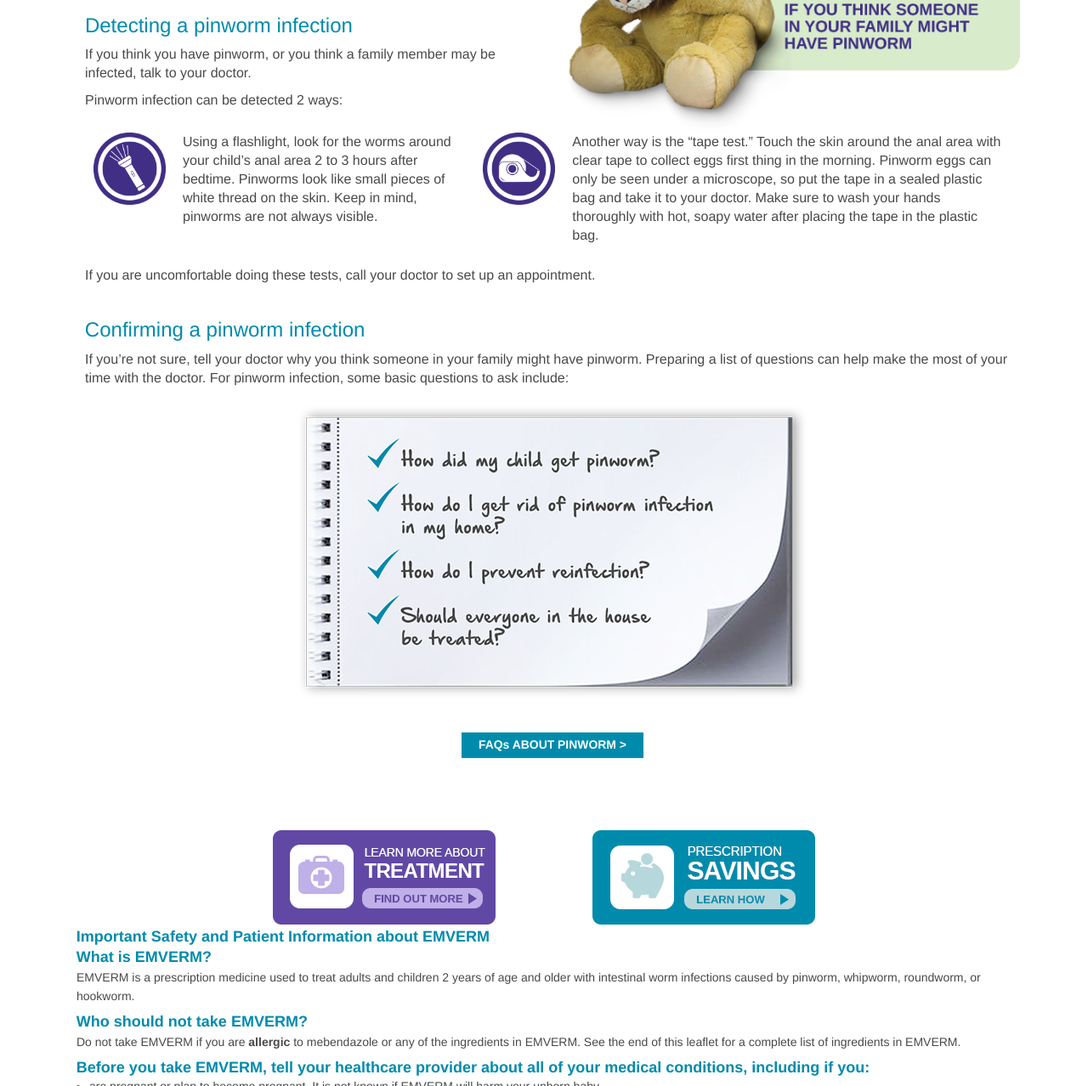
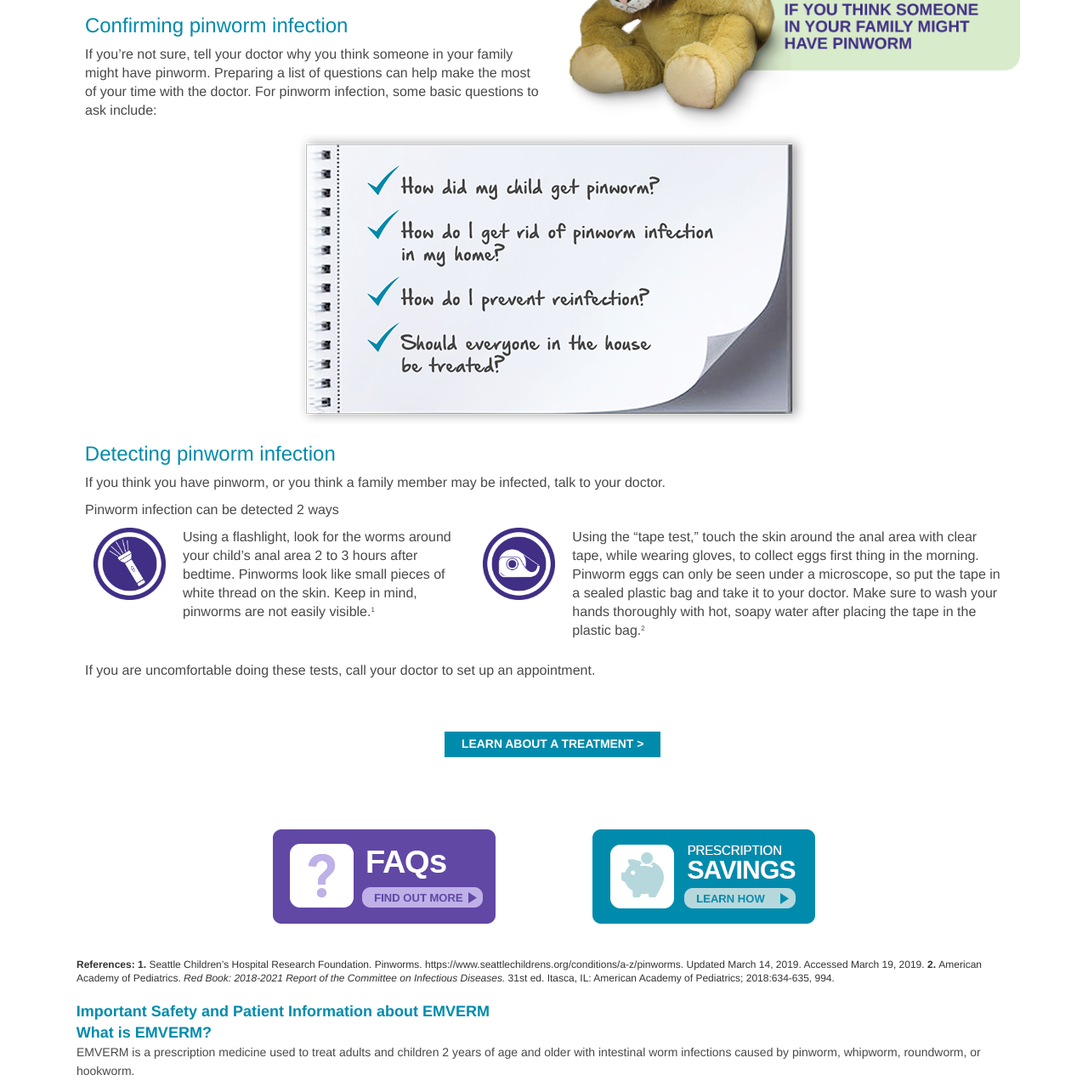
Before and after one commit to devmintextech/emverm, a website: page diagnosis/index.html in a window 1280 px wide. Shown: the part 308-1586 px from the top of the page at 85% size. Drawn offline with nearby package versions, Linux system fonts and the light colour scheme.

Commit message:
1.3 - Diagnosis
Finished Diagnosis.
CTA 3 Image needed

```diff
--- a/diagnosis/index.html
+++ b/diagnosis/index.html
@@ -1,9 +1,9 @@
 <!DOCTYPE html>
 <html lang="en">
 <head>
-    <title>Talking to Your Doctor About Pinworm Infection</title>
+    <title>EMVERM® (mebendazole)—Talk To Your Doctor </title>
     <meta name="description"
-          content="Talk to your doctor about pinworm infection, a highly contagious infection that is more common than head lice, which occurs most often in school-aged children in the United States.">
+          content="Contact your doctor if you think someone in your family has pinworm infection.">
     <meta name="keywords"
           content="Pinworm, pinworm infection, talk to your doctor, appointment, tests to diagnose, tape test, family members, caregivers, diagnosis, list of questions, symptoms, what to expect">
     <meta name="viewport" content="width=device-width, initial-scale=1">
@@ -82,7 +82,7 @@ height="0" width="0" style="display:none;visibility:hidden"></iframe></noscript>
                                 class="caret"></span></a>
                         <ul class="dropdown-menu">
                             <li><a href="/what-are-pinworms" title="What Are Pinworms?">What Are Pinworms?</a></li>
-                            <li><a href="/is-pinworm-contagious" title="Pinworm Infection">Pinworm Infection</a></li>
+                            <li><a href="/pinworm-infection" title="Pinworm Infection">Pinworm Infection</a></li>
                             <li><a href="/pinworm-symptoms" title="Common symptoms">Pinworm Symptoms</a></li>
                             <li><a href="/diagnosis" title="Talk to your doctor">Talk To Your Doctor</a></li>
                         </ul>
@@ -137,48 +137,41 @@ height="0" width="0" style="display:none;visibility:hidden"></iframe></noscript>
             <div class="row" style="margin-top: -70px;">
                 <div class="col-md-12">
                     <div class="col-md-6">
-                        <h1 class="headline">Contact your doctor TODAY</h1>
-                        <h2>Detecting a pinworm infection</h2>
-                        <p>If you think you have pinworm, or you think a family member may be infected, talk to your
-                            doctor.</p>
-                        <p>Pinworm infection can be detected 2 ways:</p>
+                        <h1 class="headline">Contact your doctor today</h1>
+                        <h2>Confirming pinworm infection</h2>
+                        <p>If you’re not sure, tell your doctor why you think someone in your family might have pinworm. Preparing a list of questions can help make the most of your time with the doctor. For pinworm infection, some basic questions to ask include:</p>
                     </div>
                     <div class="col-md-6">
                         <img src="../images/Call-outs/Lion_2.png" alt="Talk to your doctor"
                              class="img-responsive desktop-img-only">
                     </div>
                     <div class="col-md-12">
+                        <div class="mobile-img-only">
+                            <img src="../images/Call-outs/Lion_2.png" alt="Talk to your doctor" class="img-responsive">
+                        </div>
+                        <img src="../images/notebook.png" alt="Questions about pinworm" class="img-responsive center">
+
+                        <h2>Detecting pinworm infection</h2>
+                        <p>If you think you have pinworm, or you think a family member may be infected, talk to your doctor.</p>
+                        <p>Pinworm infection can be detected 2 ways</p>
                         <div class="col-md-5">
                             <ul id="diagnosis" style="list-style-type: none;">
-                                <li class="flashlight">Using a flashlight, look for the worms around your child’s anal area 2
-                                    to 3 hours after bedtime. Pinworms look like small pieces of white thread on the
-                                    skin. Keep in mind, pinworms are not always visible.
+                                <li class="flashlight">Using a flashlight, look for the worms around your child’s anal area 2 to 3 hours after bedtime. Pinworms look like small pieces of white thread on the skin. Keep in mind, pinworms are not easily visible.<sup>1</sup>
                                 </li>
                             </ul>
                         </div>
                         <div class="col-md-7">
                             <ul id="diagnosis" style="list-style-type: none;">
-                                <li class="tape">Another way is the “tape test.” Touch the skin around the anal area with
-                                    clear tape to collect eggs first thing in the morning. Pinworm eggs can only be seen
-                                    under a microscope, so put the tape in a sealed plastic bag and take it to your
-                                    doctor. Make sure to wash your hands thoroughly with hot, soapy water after placing
-                                    the tape in the plastic bag.
+                                <li class="tape">Using the “tape test,” touch the skin around the anal area with clear tape, while wearing gloves, to collect eggs first thing in the morning. Pinworm eggs can only be seen under a microscope, so put the tape in a sealed plastic bag and take it to your doctor. Make sure to wash your hands thoroughly with hot, soapy water after placing the tape in the plastic bag.<sup>2</sup>
                                 </li>
                             </ul>
                         </div>
                         <p>If you are uncomfortable doing these tests, call your doctor to set up an appointment.</p>
                         <br>
-                        <div class="mobile-img-only">
-                            <img src="../images/Call-outs/Lion_2.png" alt="Talk to your doctor" class="img-responsive">
-                        </div>
-                        <h2>Confirming a pinworm infection</h2>
-                        <p>If you’re not sure, tell your doctor why you think someone in your family might have pinworm.
-                            Preparing a list of questions can help make the most of your time with the doctor. For
-                            pinworm infection, some basic questions to ask include:</p><br>
-                        <img src="../images/notebook.png" alt="Questions about pinworm" class="img-responsive center">
+
                         <div class="call-out">
                             <button onclick="location.href='/pinworm-infection-faqs';" class="main-callout"
-                                    style="text-transform: inherit;">FAQs ABOUT PINWORM &gt;</button>
+                                    style="text-transform: inherit;">LEARN ABOUT A TREATMENT &gt;</button>
                         </div>
 
                     </div>
@@ -190,9 +183,8 @@ height="0" width="0" style="display:none;visibility:hidden"></iframe></noscript>
 <div class="container padding-top-30">
     <div class="col-md-2"></div>
     <div class="col-md-4">
-        <a href="/about-pinworm-infection-treatment" title="About Emverm" data-event="CTA,Bottom,Learn more about treatment"><img
-                src="../images/CTAs/LearnMoreTreatment.png" alt="About Emverm"
-                class="img-responsive center mobile-margin"></a>
+        <a href="/pinworm-infection-faqs" title="FAQs" data-event="CTA,Bottom,Faqs"><img src="../images/CTAs/FAQs.png" alt="Pinworm FAQs"
+                                                            class="img-responsive center mobile-margin"></a>
     </div>
     <div class="col-md-4">
         <a href="/savings-program" title="Emverms Savings Program" data-event="CTA,Bottom,Savings Program"><img src="../images/CTAs/Save.png"
@@ -201,208 +193,418 @@ height="0" width="0" style="display:none;visibility:hidden"></iframe></noscript>
     </div>
     <div class="col-md-2"></div>
 </div>
+
+<div class="container references-container">
+        <div class="col-md-12 references"><span class="title">References: </span>
+                <span class="text"><span class="number">1.&nbsp;</span>Seattle Children’s Hospital Research Foundation. Pinworms. https://www.seattlechildrens.org/conditions/a-z/pinworms. Updated March 14, 2019. Accessed March 19, 2019.</span>
+                <span class="text"><span class="number">2.&nbsp;</span>American Academy of Pediatrics. <span class="italic">Red Book: 2018-2021 Report of the Committee on Infectious Diseases.</span> 31st ed. Itasca, IL: American Academy of Pediatrics; 2018:634-635, 994.</span>
+        </div>
+    </div>
+
 <div    style="padding-bottom:15px;">
+
 <div id="isi">
+
     <div class="container">
+
         <div class="col-md-12">
 
+
+
             <div>
+
                 <h1>Important Safety and Patient Information about EMVERM</h1>
 
 
+
+
+
         <h1 id="isi-break">What is EMVERM?</h1>
+
         <p>EMVERM is a prescription medicine used to treat adults and children 2 years of age and older with intestinal worm infections caused by pinworm, whipworm, roundworm, or hookworm.</p>
 
+
+
 				<h1>Who should not take EMVERM?</h1>
+
         <p>Do not take EMVERM if you are <strong>allergic</strong> to mebendazole or any of the ingredients in EMVERM. See the end of this leaflet for a complete list of ingredients in EMVERM.</p>
 
+
+
 				<h1>Before you take EMVERM, tell your healthcare provider about all of your medical conditions, including if you:</h1>
+
 				<ul>
+
           <li>are pregnant or plan to become pregnant. It is not known if EMVERM will harm your unborn baby.</li>
+
           <li>are breastfeeding or plan to breastfeed. EMVERM can pass into your milk and may harm your baby. Talk to your healthcare provider about the best way to feed your baby if you take EMVERM. Do not breastfeed while taking EMVERM.</li>
+
 				</ul>
+
         <p><strong class="emphasis">Tell your healthcare provider about all the medicines you take</strong>, including prescription and over-the-counter medicines, vitamins, and herbal supplements.<br/>
+
           Using EMVERM with certain other medicines can change the way these medicines act, causing serious side effects.<br/>
+
           Know the medicines you take. Keep a list of them to show to your healthcare provider or pharmacist when you get a new medicine.</p>
+
         <h1>How should I take EMVERM?</h1>
+
         <ul>
+
           <li>Take EMVERM exactly as your healthcare provider tells you to take it.</li>
+
           <li>Take EMVERM by mouth with or without food.</li>
+
           <li>EMVERM tablet may be chewed, swallowed, or crushed and mixed with food.</li>
+
           <li>If you take too much EMVERM, you might have symptoms that include stomach cramps, nausea, vomiting or diarrhea.</li>
+
         </ul>
 
+
+
         <h1>What should I avoid while taking EMVERM?</h1>
+
         <p>Do not take EMVERM with metronidazole (a medicine used to treat bacterial and protozoan infections) as serious skin reactions called Stevens-Johnson syndrome (SJS) and toxic epidermal necrolysis (TEN) can happen.</p>
 
 
+
+
+
           <h1>What are the possible side effects of EMVERM?</h1>
+
           <p><strong class="emphasis">EMVERM may cause serious side effects, including:</strong></p>
+
           <ul style="margin-top: -5px;">
+
             <li><strong class="emphasis">Low white blood cell count (neutropenia).</strong> Neutropenia can cause you to get other infections. Your healthcare provider will check your blood count regularly during your treatment with EMVERM. Tell your healthcare provider right away if you have a fever or any signs of an infection while taking EMVERM.</li>
+
             <li><strong class="emphasis">Severe skin reactions (Stevens-Johnson syndrome and toxic epidermal necrolysis).</strong> EMVERM may cause rare, but serious skin reactions when taken with metronidazole and other medicines that contain mebendazole. These severe allergic reactions may be life-threatening and need to be treated in a hospital. Call your healthcare provider right away or get emergency medical help if you have any allergic reactions or the following symptoms:
+
             <ul>
+
               <li>severe skin blisters</li>
+
               <li>sores around the mouth, nose, eyes, vagina or penis (genitals)</li>
+
               <li>peeling skin</li>
+
               <li>swollen face, lips, mouth, tongue or throat</li>
+
               <li>itchy rash (hives)</li>
+
             </ul>
+
             </li>
+
           </ul>
 
+
+
 						<p style="margin-top: -4px; margin-bottom: 0 !important;"><strong style="text-decoration: underline;" class="emphasis">The most common side effects of EMVERM include:</strong></p>
+
 						<ul>
+
               <li>loss of appetite (anorexia)</li>
+
               <li>stomach pain</li>
+
               <li>diarrhea</li>
+
               <li>passing gas</li>
+
               <li>nausea</li>
+
               <li>vomiting</li>
+
               <li>rash</li>
+
 						</ul>
 
+
+
             <p style="margin-top: -5px;">
+
               Tell your healthcare provider if you have any side effect that bothers you or does not go away.<br/>
+
               These are not all the possible side effects of EMVERM.<br/>
+
               Call your doctor for medical advice about side effects. You may report side effects to FDA at 1-800-FDA-1088.
+
 				</p>
 
+
+
 				<h1>How should I store EMVERM?</h1>
+
 				<ul>
+
           <li>Store at room temperature between 68°F to 77°F (20°C to 25°C).</li>
+
           <li>Safely throw away medicine that is out of date or no longer needed.</li>
+
 				</ul>
+
         <p style="margin-top: -12px;"><strong class="emphasis">Keep EMVERM and all medicines out of the reach of children.</strong></p>
 
+
+
         <h1>General information about the safe and effective use of EMVERM.</h1>
+
         <p>Medicines are sometimes prescribed for purposes other than those listed in a Patient Information leaflet. Do not use EMVERM for a condition for which it was not prescribed. Do not give EMVERM to other people, even if they have the same symptoms that you have. It may harm them. You can ask your pharmacist or healthcare provider for information about EMVERM that is written for health professionals.</p>
 
+
+
 				<h1>What are the ingredients in EMVERM?</h1>
+
 				<p>
+
 					<strong class="emphasis">Active ingredient:</strong> mebendazole<br>
+
 					<strong class="emphasis">Inactive ingredients:</strong> microcrystalline cellulose, corn starch, anhydrous lactose NF, sodium starch glycolate, magnesium stearate, stearic acid, sodium lauryl sulfate, sodium saccharin, and FD&C Yellow #6.
+
 				</p>
 
+
+
         <p>
+
             Manufactured by: Alcami, Wilmington, NC 28405<br/>
+
             Distributed by: Impax Specialty Pharma, Hayward, CA 94544<br/>
+
             For more information, call 1-877-99-IMPAX (1-877-994-6729).
+
         </p>
 
+
+
 				<p><strong>To report SUSPECTED ADVERSE REACTIONS, contact Amneal Specialty, a division of Amneal Pharmaceuticals LLC at 1-877-835-5472 or FDA at 1-800-FDA-1088 or <a href="http://www.fda.gov/medwatch" target="_blank">www.fda.gov/medwatch</a>.</strong></p>
+
             </div>
+
         </div>
+
     </div>
-</div>
 
 </div>
 
+
+
+</div>
+
+
+
 <div class="container" style="padding: 0px;" id="ISI-SCROLL">
+
     <div id="footbox">
+
         <div id="imgbox">
+
             <span class="isi"><span class="mobile-hide"></span>Important Safety and Patient Information<span
+
                     class="mobile-hide"> about EMVERM</span></span>
+
             <div class="contentWrap">
+
                 <div class="open-isi" id="click"><img src="/images/up-arrow.png"></div>
+
                 <div class="close-isi" id="click2"><img src="/images/down-arrow.png"></div>
+
             </div>
+
         </div>
+
         <div class="footColA">
+
             <div class="col-md-12">
+
                 <div class="col-md-12 isi"
+
                      style="padding-top: 0px; height: 100vh; padding-bottom: 100px; overflow: visible; overflow: scroll;">
+
+
+
 
 
                     <div id="isi-break">
 
+
+
         <h1>What is EMVERM?</h1>
+
 				<p>EMVERM is a prescription medicine used to treat adults and children 2 years of age and older with intestinal worm infections caused by pinworm, whipworm, roundworm, or hookworm.</p>
 
+
+
 				<h1>Who should not take EMVERM?</h1>
+
         <p>Do not take EMVERM if you are <strong>allergic</strong> to mebendazole or any of the ingredients in EMVERM. See the end of this leaflet for a complete list of ingredients in EMVERM.</p>
 
+
+
 				<h1>Before you take EMVERM, tell your healthcare provider about all of your medical conditions, including if you:</h1>
+
 				<ul>
+
           <li>are pregnant or plan to become pregnant. It is not known if EMVERM will harm your unborn baby.</li>
+
           <li>are breastfeeding or plan to breastfeed. EMVERM can pass into your milk and may harm your baby. Talk to your healthcare provider about the best way to feed your baby if you take EMVERM. Do not breastfeed while taking EMVERM.</li>
+
 				</ul>
+
         <p><strong class="emphasis">Tell your healthcare provider about all the medicines you take</strong>, including prescription and over-the-counter medicines, vitamins, and herbal supplements.<br/>
+
         Using EMVERM with certain other medicines can change the way these medicines act, causing serious side effects.<br/>
+
         Know the medicines you take. Keep a list of them to show to your healthcare provider or pharmacist when you get a new medicine.</p>
+
         <h1>How should I take EMVERM?</h1>
+
         <ul>
+
           <li>Take EMVERM exactly as your healthcare provider tells you to take it.</li>
+
           <li>Take EMVERM by mouth with or without food.</li>
+
           <li>EMVERM tablet may be chewed, swallowed, or crushed and mixed with food.</li>
+
           <li>If you take too much EMVERM, you might have symptoms that include stomach cramps, nausea, vomiting or diarrhea.</li>
+
         </ul>
 
+
+
         <h1>What should I avoid while taking EMVERM?</h1>
+
         <p>Do not take EMVERM with metronidazole (a medicine used to treat bacterial and protozoan infections) as serious skin reactions called Stevens-Johnson syndrome (SJS) and toxic epidermal necrolysis (TEN) can happen.</p>
 
 
+
+
+
           <h1>What are the possible side effects of EMVERM?</h1>
+
           <p><strong class="emphasis">EMVERM may cause serious side effects, including:</strong></p>
+
           <ul style="margin-top: -5px;">
+
             <li><strong class="emphasis">Low white blood cell count (neutropenia).</strong> Neutropenia can cause you to get other infections. Your healthcare provider will check your blood count regularly during your treatment with EMVERM. Tell your healthcare provider right away if you have a fever or any signs of an infection while taking EMVERM.</li>
+
             <li><strong class="emphasis">Severe skin reactions (Stevens-Johnson syndrome and toxic epidermal necrolysis).</strong> EMVERM may cause rare, but serious skin reactions when taken with metronidazole and other medicines that contain mebendazole. These severe allergic reactions may be life-threatening and need to be treated in a hospital. Call your healthcare provider right away or get emergency medical help if you have any allergic reactions or the following symptoms:
+
             <ul>
+
               <li>severe skin blisters</li>
+
               <li>sores around the mouth, nose, eyes, vagina or penis (genitals)</li>
+
               <li>peeling skin</li>
+
               <li>swollen face, lips, mouth, tongue or throat</li>
+
               <li>itchy rash (hives)</li>
+
             </ul>
+
             </li>
+
           </ul>
 
+
+
 						<p style="margin-top: -4px; margin-bottom: 0 !important;"><strong style="text-decoration: underline;" class="emphasis">The most common side effects of EMVERM include:</strong></p>
+
 						<ul>
+
               <li>loss of appetite (anorexia)</li>
+
               <li>stomach pain</li>
+
               <li>diarrhea</li>
+
               <li>passing gas</li>
+
               <li>nausea</li>
+
               <li>vomiting</li>
+
               <li>rash</li>
+
 						</ul>
 
+
+
             <p style="margin-top: -5px;">
+
                 Tell your healthcare provider if you have any side effect that bothers you or does not go away.``<br/>
+
                 These are not all the possible side effects of EMVERM.<br/>
+
             Call your doctor for medical advice about side effects. You may report side effects to FDA at
+
 1-800-FDA-1088.
+
 				</p>
 
+
+
 				<h1>How should I store EMVERM?</h1>
+
 				<ul>
+
           <li>Store at room temperature between 68°F to 77°F (20°C to 25°C).</li>
+
           <li>Safely throw away medicine that is out of date or no longer needed.</li>
+
 				</ul>
+
         <p style="margin-top: -12px;"><strong class="emphasis">Keep EMVERM and all medicines out of the reach of children.</strong></p>
 
+
+
         <h1>General information about the safe and effective use of EMVERM.</h1>
+
         <p>Medicines are sometimes prescribed for purposes other than those listed in a Patient Information leaflet. Do not use EMVERM for a condition for which it was not prescribed. Do not give EMVERM to other people, even if they have the same symptoms that you have. It may harm them. You can ask your pharmacist or healthcare provider for information about EMVERM that is written for health professionals.</p>
 
+
+
 				<h1>What are the ingredients in EMVERM?</h1>
+
 				<p>
+
 					<strong class="emphasis">Active ingredient:</strong> mebendazole.<br>
+
 					<strong class="emphasis">Inactive ingredients:</strong> microcrystalline cellulose, corn starch, anhydrous lactose NF, sodium starch glycolate, magnesium stearate, stearic acid, sodium lauryl sulfate, sodium saccharin, and FD&C Yellow #6.</p>
 
+
+
         <p>
+
         Manufactured by: Alcami, Wilmington, NC 28405<br/>
+
         Distributed by: Impax Specialty Pharma, Hayward, CA 94544<br/>
+
         For more information, call 1-877-99-IMPAX (1-877-994-6729).
+
         </p>
 
+
+
 				<p><strong>To report SUSPECTED ADVERSE REACTIONS, contact Amneal Specialty, a division of Amneal Pharmaceuticals LLC at 1-877-835-5472 or FDA at 1-800-FDA-1088 or <a href="http://www.fda.gov/medwatch" target="_blank">www.fda.gov/medwatch</a>.</strong></p>
+
                     </div>
+
                 </div>
+
             </div>
+
         </div>
+
     </div> <!-- /container -->
+
 </div>
+
 
 
 <div class="footer">
```
Also changed, not shown: src/html/Pages/diagnosis.html (+26 -25 lines).
